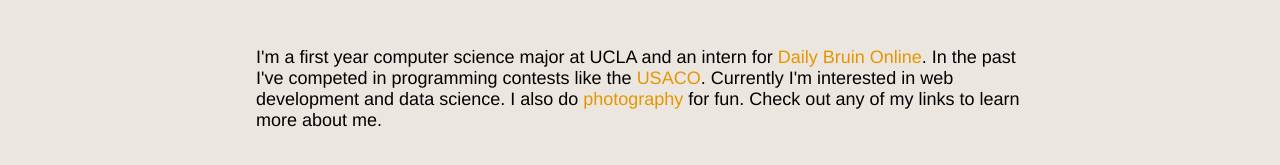
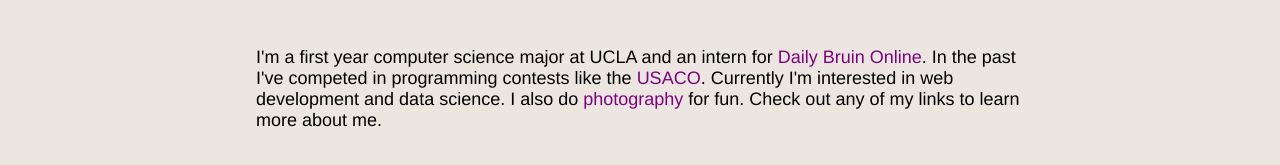
Before and after one commit to ryang72/ryang72.github.io, a plain HTML site: page index.html in a window 1280 px wide. Shown: the part 403-568 px from the top of the page. Drawn offline with Linux system fonts and the light colour scheme.

Commit message:
v 2.11.2

```diff
--- a/styles.css
+++ b/styles.css
@@ -133,7 +133,7 @@ em{
 
 .text-pop {
     /*color: rgb(248, 105, 32);*/
-    color: #e69500;
+    color: purple;/*#e69500;*/
 }
 
 .lol {
```
